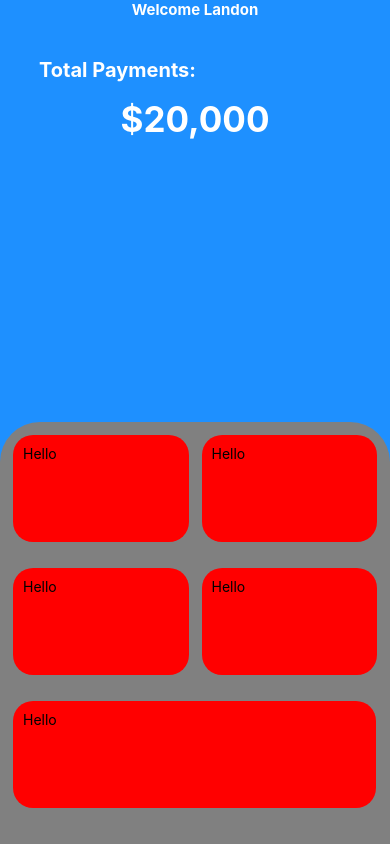
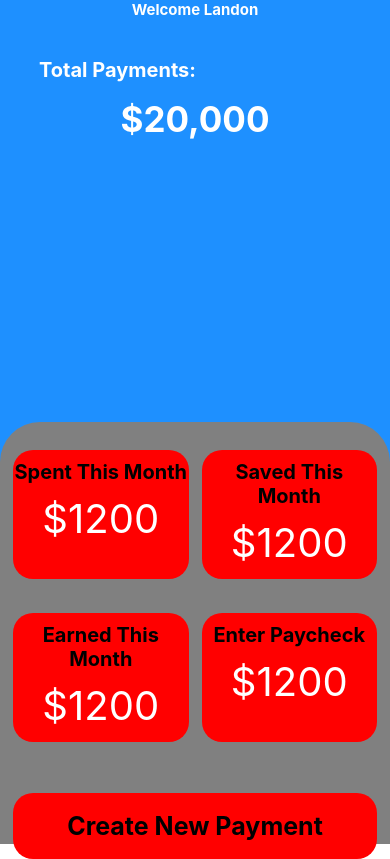
Before and after one commit to landoncuff/FinanceApp, a React Native app in the folder MyFinanceApp/: screen / in a window 390 px wide. Built offline with nearby package versions, Linux system fonts and the light colour scheme.

Commit message:
Finished screen

```diff
--- a/MyFinanceApp/App.tsx
+++ b/MyFinanceApp/App.tsx
@@ -18,26 +18,28 @@ export default function App() {
       {/* New section */}
       <View style={styles.containerCard}>
           <View style={styles.cardMainView}>
-              <View style={styles.buttonRows}>
+              <View style={styles.topButtonRow}>
                 <View style={styles.topLeftCard}>
-                  <Text style={{padding: 10}}>Hello</Text>
+                  <Text style={styles.moneyHeaderText}>Spent This Month</Text>
+                  <Text style={styles.moneyText}>$1200</Text>
                 </View>
                 <View style={styles.topRightCard}>
-                  <Text style={{padding: 10}}>Hello</Text>
+                  <Text style={styles.moneyHeaderText}>Saved This Month</Text>
+                  <Text style={styles.moneyText}>$1200</Text>
                 </View>
               </View>
-              <View style={styles.buttonRows}>
+              <View style={styles.middlebuttonRows}>
                 <View style={styles.topLeftCard}>
-                  <Text style={{padding: 10}}>Hello</Text>
+                  <Text style={styles.moneyHeaderText}>Earned This Month</Text>
+                  <Text style={styles.moneyText}>$1200</Text>
                 </View>
                 <View style={styles.topRightCard}>
-                  <Text style={{padding: 10}}>Hello</Text>
+                  <Text style={styles.moneyHeaderText}>Enter Paycheck</Text>
+                  <Text style={styles.moneyText}>$1200</Text>
                 </View>
               </View>
-              <View style={styles.buttonRows}>
-                <View style={styles.bottomMoneyButton}>
-                  <Text style={{padding: 10}}>Hello</Text>
-                </View>
+              <View style={styles.newButtonRow}>
+                  <Text style={styles.newPaymentText}>Create New Payment</Text>
               </View>
           </View>
       </View>
@@ -86,33 +88,59 @@ const styles = StyleSheet.create({
     borderTopLeftRadius: 40,
     borderTopRightRadius: 40,
     flexDirection: 'column',
-    // justifyContent: 'space-evenly'
   },
-  buttonRows: {
+  topButtonRow: {
     flexDirection: 'row',
-    marginBottom: 70
-    // justifyContent: 'space-evenly'
+    marginBottom: 20,
+    marginTop: 15
+  },
+  middlebuttonRows: {
+    flexDirection: 'row',
+    marginBottom: 50
+  },
+  newButtonRow: {
+    flexDirection: 'row',
+    justifyContent: 'center',
+    textAlign: 'center',
+    backgroundColor: 'red',
+    borderRadius: 20,
+    marginRight: 13,
+    marginLeft: 13
   },
   topLeftCard: {
     backgroundColor: 'red',
     width: '45%',
-    height: '170%',
+    height: '90%',
     margin: 13,
     borderRadius: 20,
   },
   topRightCard: {
     backgroundColor: 'red',
     width: '45%',
-    height: '170%',
+    height: '90%',
     margin: 13,
     borderRadius: 20,
     marginLeft: 0,
   },
-  bottomMoneyButton: {
-    backgroundColor: 'red',
-    width: '93%',
-    height: '170%',
-    margin: 13,
-    borderRadius: 20,
+  newPaymentText: {
+    padding: 10,
+    fontSize: 25,
+    textAlign: 'center',
+    paddingTop: 10,
+    fontWeight: 'bold',
+    marginBottom: 8,
+    marginTop: 8
+  },
+  moneyText: {
+    paddingTop: 10,
+    textAlign: 'center',
+    fontSize: 40,
+    color: 'white'
+  },
+  moneyHeaderText: {
+    paddingTop: 10,
+    textAlign: 'center',
+    fontSize: 20,
+    fontWeight: 'bold'
   }
 });
```
